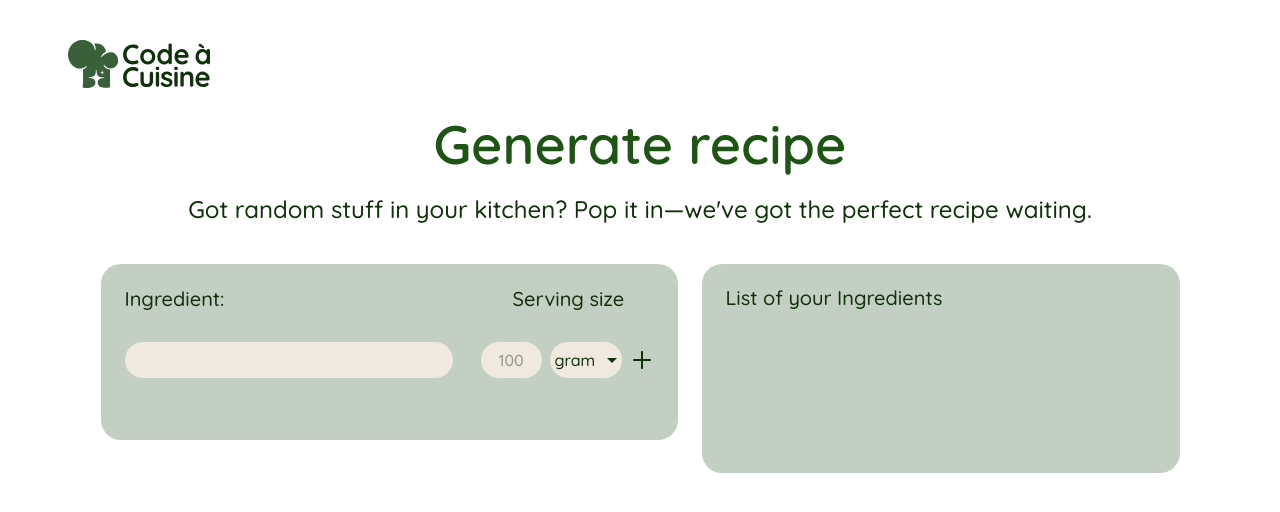
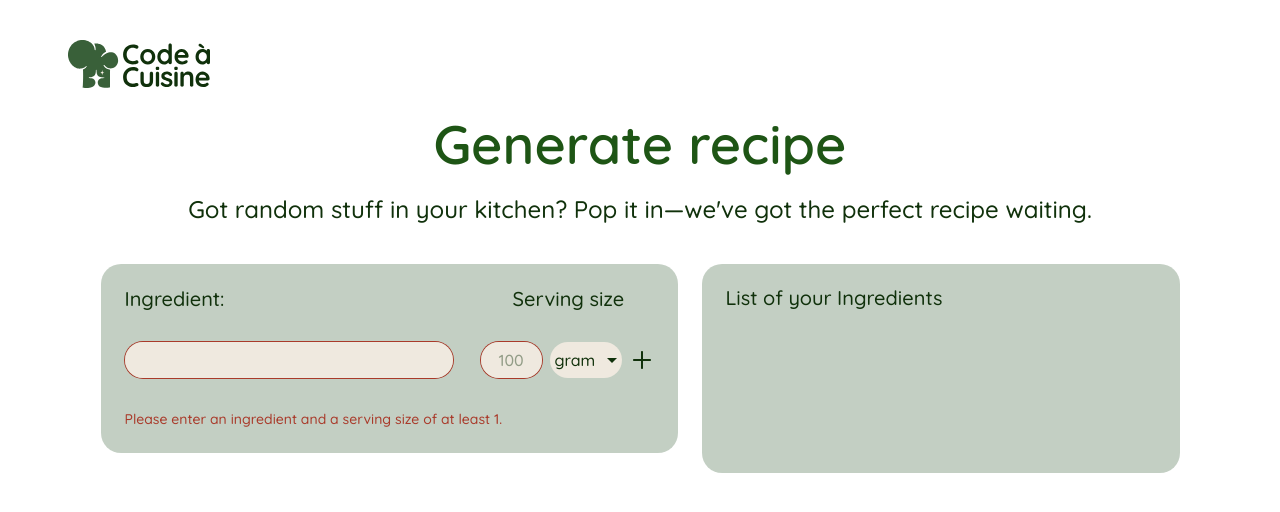
Before and after one commit to FatihYalcin42/code-cuisine, an Angular app: page /generate-recipe in a window 1280 px wide. Both pictures are taken after a click on the button "Add ingredient". Shown: the top 512 px of the page. Built offline with nearby package versions, Linux system fonts and the light colour scheme.

Commit message:
feat: add fixed validation feedback for missing ingredient inputs

```diff
--- a/src/app/pages/generate-recipe-page/generate-recipe-page.html
+++ b/src/app/pages/generate-recipe-page/generate-recipe-page.html
@@ -34,6 +34,7 @@
       <div class="ingredient-panel-controls">
         <input
           class="ingredient-input"
+          [class.ingredient-input-invalid]="hasIngredientNameError()"
           id="ingredient-input"
           type="text"
           maxlength="40"
@@ -44,6 +45,7 @@
         <div class="serving-size-controls">
           <input
             class="serving-size-input"
+            [class.serving-size-input-invalid]="hasServingSizeError()"
             id="serving-size-input"
             type="text"
             placeholder="100"
@@ -91,6 +93,14 @@
           <img src="/Icons/add_2.svg" width="24" height="24" alt="" aria-hidden="true" />
         </button>
       </div>
+
+      <p
+        class="ingredient-feedback"
+        [class.ingredient-feedback-visible]="hasFormFeedback()"
+        aria-live="polite"
+      >
+        {{ formFeedback() }}
+      </p>
 
       @if (ingredientNameSuggestions().length > 0) {
         <div class="ingredient-suggestions" aria-label="Ingredient suggestions">
--- a/src/app/pages/generate-recipe-page/generate-recipe-page.scss
+++ b/src/app/pages/generate-recipe-page/generate-recipe-page.scss
@@ -164,6 +164,11 @@
   box-shadow: 0 0 0 2px rgb(30 85 21 / 18%);
 }
 
+.ingredient-input-invalid,
+.serving-size-input-invalid {
+  box-shadow: 0 0 0 1px #a93a2a;
+}
+
 .serving-size-controls {
   display: inline-flex;
   align-items: center;
@@ -300,6 +305,24 @@
 
 .ingredient-add img {
   display: block;
+}
+
+.ingredient-feedback {
+  min-height: 18px;
+  margin: 0;
+  color: #a93a2a;
+  font-family: 'Quicksand', sans-serif;
+  font-size: 14px;
+  font-style: normal;
+  font-weight: 500;
+  letter-spacing: 0;
+  line-height: 18px;
+  opacity: 0;
+  transition: opacity 160ms ease;
+}
+
+.ingredient-feedback-visible {
+  opacity: 1;
 }
 
 .ingredient-list-panel {
--- a/src/app/pages/generate-recipe-page/generate-recipe-page.ts
+++ b/src/app/pages/generate-recipe-page/generate-recipe-page.ts
@@ -20,6 +20,9 @@ export class GenerateRecipePageComponent {
   protected readonly ingredientName = signal('');
   protected readonly servingSizeValue = signal('');
   protected readonly ingredientEntries = signal<IngredientEntry[]>([]);
+  protected readonly formFeedback = signal('');
+  protected readonly hasIngredientNameError = signal(false);
+  protected readonly hasServingSizeError = signal(false);
   private readonly unitOptions = ['gram', 'ml', 'piece'];
   private readonly editingEntryId = signal<number | null>(null);
   private nextEntryId = 1;
@@ -29,6 +32,7 @@ export class GenerateRecipePageComponent {
   protected readonly ingredientNameSuggestions = computed(() =>
     this.ingredientEntries().map((entry) => entry.name),
   );
+  protected readonly hasFormFeedback = computed(() => this.formFeedback().length > 0);
 
   /** Toggles the serving-size unit dropdown. */
   protected toggleUnitMenu(): void {
@@ -44,6 +48,11 @@ export class GenerateRecipePageComponent {
   /** Stores the current ingredient name input value. */
   protected updateIngredientName(value: string): void {
     this.ingredientName.set(value.slice(0, 40));
+    this.hasIngredientNameError.set(false);
+
+    if (this.hasFormFeedback()) {
+      this.clearFormFeedback();
+    }
   }
 
   /** Stores the current serving-size input value. */
@@ -52,11 +61,17 @@ export class GenerateRecipePageComponent {
 
     if (!digitsOnlyValue) {
       this.servingSizeValue.set('');
+      this.hasServingSizeError.set(false);
       return;
     }
 
     const normalizedValue = Math.max(1, Number.parseInt(digitsOnlyValue, 10));
     this.servingSizeValue.set(String(normalizedValue));
+    this.hasServingSizeError.set(false);
+
+    if (this.hasFormFeedback()) {
+      this.clearFormFeedback();
+    }
   }
 
   /** Adds a new ingredient entry or updates the currently edited one. */
@@ -64,8 +79,20 @@ export class GenerateRecipePageComponent {
     const name = this.ingredientName().trim();
     const amount = this.servingSizeValue().trim();
     const amountNumber = Number.parseInt(amount, 10);
+    const isIngredientNameMissing = !name;
+    const isServingSizeInvalid = !amount || Number.isNaN(amountNumber) || amountNumber < 1;
 
-    if (!name || !amount || Number.isNaN(amountNumber) || amountNumber < 1) {
+    this.hasIngredientNameError.set(isIngredientNameMissing);
+    this.hasServingSizeError.set(isServingSizeInvalid);
+
+    if (isIngredientNameMissing || isServingSizeInvalid) {
+      if (isIngredientNameMissing && isServingSizeInvalid) {
+        this.formFeedback.set('Please enter an ingredient and a serving size of at least 1.');
+      } else if (isIngredientNameMissing) {
+        this.formFeedback.set('Please enter an ingredient.');
+      } else {
+        this.formFeedback.set('Please enter a serving size of at least 1.');
+      }
       return;
     }
 
@@ -123,5 +150,13 @@ export class GenerateRecipePageComponent {
     this.servingSizeValue.set('');
     this.editingEntryId.set(null);
     this.isUnitMenuOpen.set(false);
+    this.clearFormFeedback();
+  }
+
+  /** Clears transient validation feedback and field error states. */
+  private clearFormFeedback(): void {
+    this.formFeedback.set('');
+    this.hasIngredientNameError.set(false);
+    this.hasServingSizeError.set(false);
   }
 }
```
